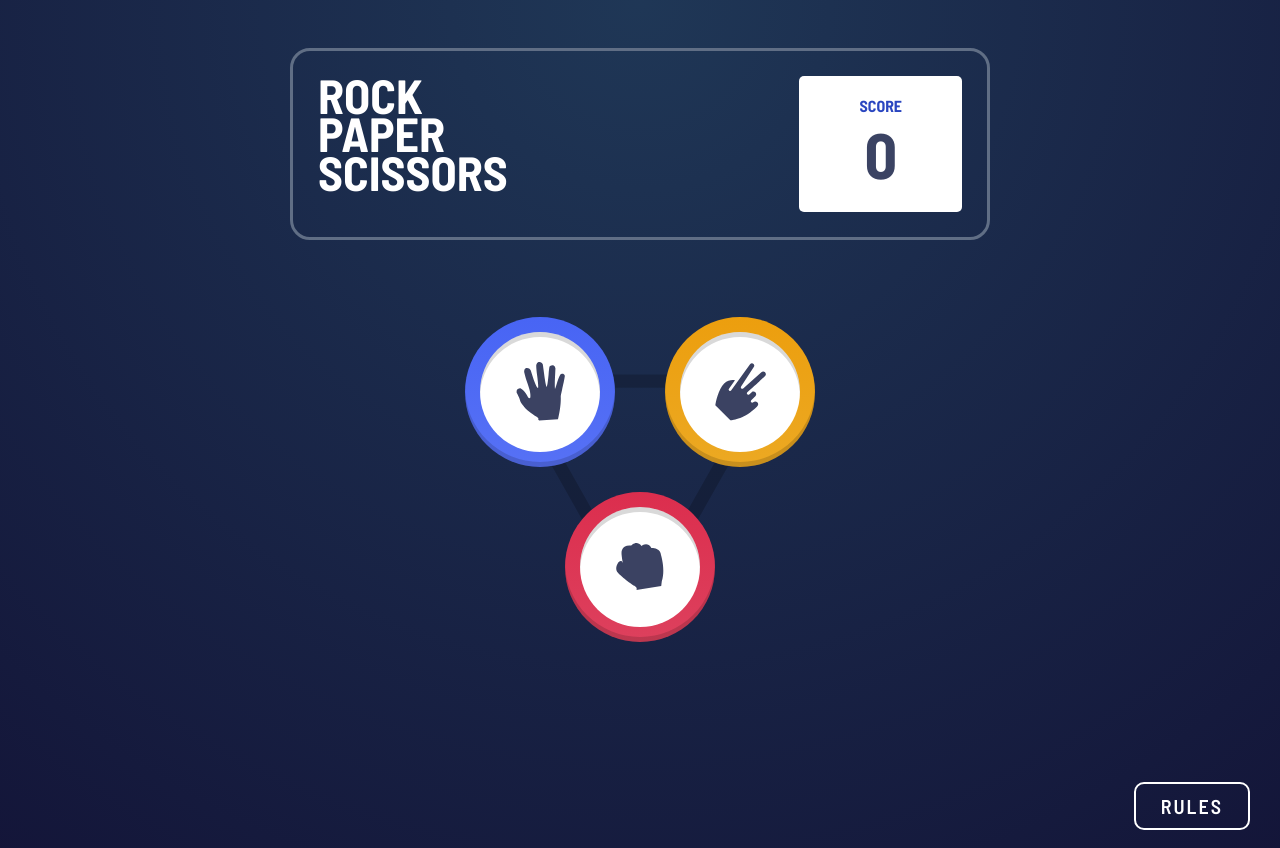
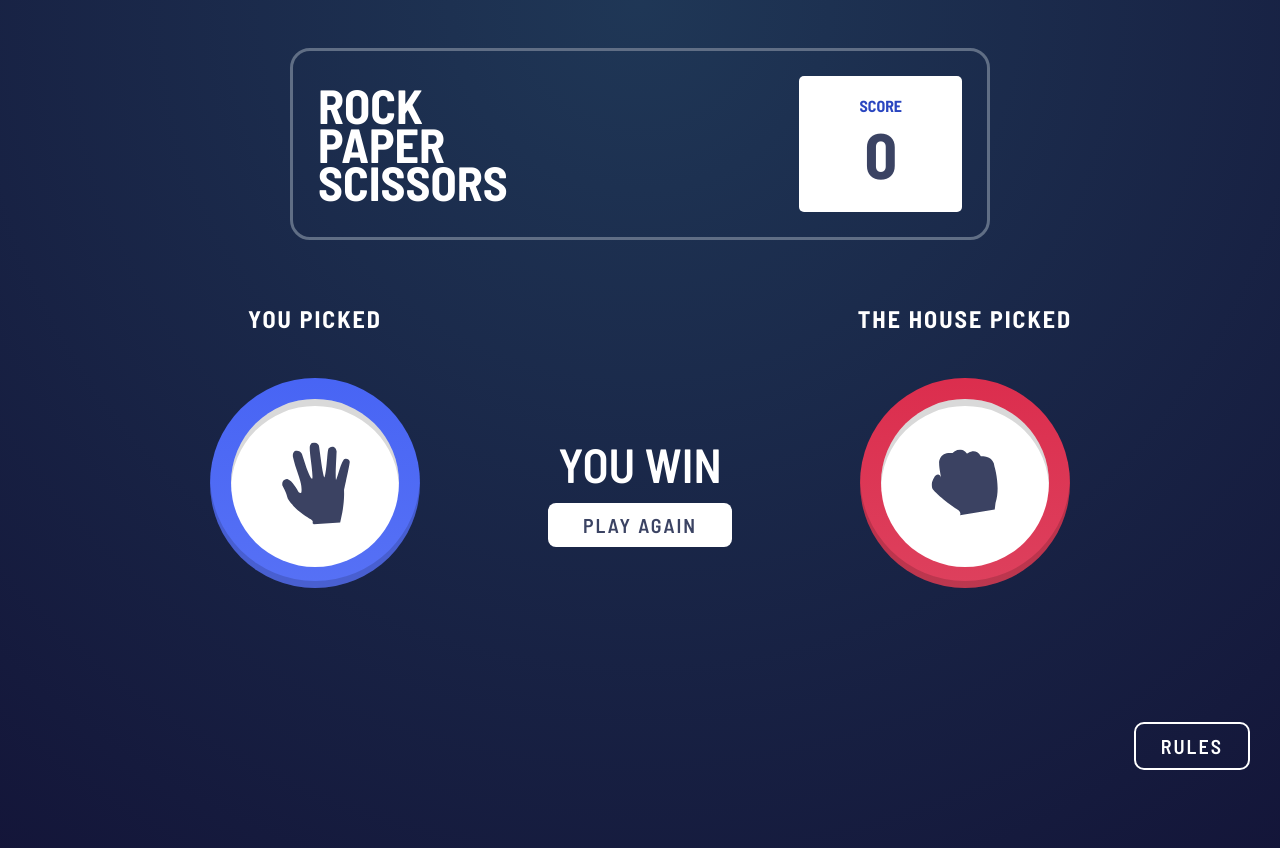
Before and after one commit to jfosu/rock-paper-scissors-master, a plain HTML site: page index.html in a window 1280 px wide. Both pictures are taken after a click on the button 540 px from the left and 391 px from the top of the page. Drawn offline with Linux system fonts and the light colour scheme.

Commit message:
Desktop step3

```diff
--- a/index.html
+++ b/index.html
@@ -25,26 +25,54 @@
       </div>
     </header>
 
-    <main>
-      <button class="btn-circle btn-paper">
+    <main id="main">
+      <button class="btn-circle btn-paper pick"
+      data-choice="paper">
         <span class="wrapper">
           <img src="./images/icon-paper.svg" alt="paper">
         </span>
       </button>
-      <button class="btn-circle btn-scissors">
+      <button class="btn-circle btn-scissors pick"
+      data-choice="scissors">
         <span class="wrapper">
           <img src="./images/icon-scissors.svg" alt="scissors">
         </span>
       </button>
+      <button class="btn-circle btn-rock pick"
+      data-choice="rock">
+        <span class="wrapper">
+          <img src="./images/icon-rock.svg" alt="rock">
+        </span>
+      </button>
+    </main>
+
+
+    <button class="btn-rules">
+      Rules
+    </button>
+  </div>
+
+  <div class="selection" id="selection">
+    <div>
+      <h2>You picked</h2>
+      <button class="btn-circle btn-paper">
+        <span class="wrapper">
+          <img src="./images/icon-paper.svg" alt="rock">
+        </span>
+      </button>
+    </div>
+    <div class="between-circles">
+      <p class="big-text">You <span id="win">win</span></p>
+      <button class="btn" id="reset">Play again</button>
+    </div>
+    <div>
+      <h2>The house picked</h2>
       <button class="btn-circle btn-rock">
         <span class="wrapper">
           <img src="./images/icon-rock.svg" alt="rock">
         </span>
       </button>
-    </main>
-    <button class="btn-rules">
-      Rules
-    </button>
+    </div>
   </div>
 
 </body>
--- a/script.js
+++ b/script.js
@@ -0,0 +1,51 @@
+const buttons = document.querySelectorAll('.pick');
+const scoreEl = document.getElementById('score');
+const main = document.getElementById('main');
+const selection = document.getElementById('selection');
+const reset = document.getElementById('reset')
+
+const choices = ['paper', 'rock', 'scissors'];
+
+let score = 0;
+let userChoice = undefined;
+
+buttons.forEach((button) => {
+    button.id
+    button.addEventListener('click', () => {
+        userChoice = button.getAttribute('data-choice');
+
+        checkWinner();
+    })
+})
+
+reset.addEventListener('click', () => {
+    main.style.display = 'flex';
+    selection.style.display = 'none';
+})
+
+function checkWinner() {
+    const computerChoice = pickRandomChoice();
+
+    if (userChoice === computerChoice) {
+        //DRAW
+    } else if (userChoice === 'paper' && computerChoice === 'rock' || userChoice === 'rock' && computerChoice === 'scissors' || userChoice === 'scissors' && computerChoice === 'paper') {
+        updateScore(1);
+    } else {
+        updateScore(-1);
+    }
+
+    main.style.display = 'none';
+    selection.style.display = 'flex';
+}
+
+
+function updateScore(value) {
+    score += value;
+
+    scoreEl.innerText = score;
+}
+
+function pickRandomChoice() {
+    return choices[Math.floor(Math.random() * choices.length)]
+    ;
+}
--- a/style.css
+++ b/style.css
@@ -23,6 +23,7 @@ header {
     border: 3px solid hsl(217, 16%, 45%);
     border-radius: 20px;
     display: flex;
+    align-items: center;
     justify-content: space-between;
     padding: 25px;
     margin-top: 48px;
@@ -34,6 +35,11 @@ h1 {
     line-height: 0.8;
     display: flex;
     flex-direction: column;
+    text-transform: uppercase;
+}
+
+h2 {
+    letter-spacing: 2px;
     text-transform: uppercase;
 }
 
@@ -68,7 +74,7 @@ h4 {
     text-transform: uppercase;
     letter-spacing: 2px;
     position: fixed;
-    bottom: -30px;
+    bottom: 30px;
     right: 30px;
 }
 
@@ -100,9 +106,18 @@ main::before {
     border: none;
     border-radius: 50%;
     box-shadow: inset 0 -5px rgba(0, 0, 0, 0.15);
+    cursor: pointer;
     margin: 0 25px;
     height: 150px;
     width: 150px;
+}
+
+.btn-circle:focus {
+    outline: none;
+}
+
+.btn-circle:active {
+    transform: scale(0.9);
 }
 
 .btn-circle .wrapper {
@@ -139,3 +154,45 @@ main::before {
         hsl(349, 70%, 56%)
     );
 }
+
+.btn {
+    border: none;
+    background-color: #fff;
+    color: hsl(229, 25%, 31%);
+    font-size: 20px;
+    font-family: inherit;
+    padding: 10px 35px;
+    letter-spacing: 2px;
+    text-transform: uppercase;
+    border-radius: 8px;
+}
+
+.selection {
+    display: none;
+    align-items: center;
+    justify-content: space-between;
+    text-align: center;
+    width: 900px;
+    max-width: 100%;
+    margin: 0 auto;
+}
+
+.selection h2 {
+    margin-bottom: 25px;
+}
+
+.selection .btn-circle {
+    margin: 50px;
+    transform: scale(1.4);
+}
+
+.between-circles {
+    margin-top: 80px;
+}
+
+.big-text {
+    font-size: 3rem;
+    margin: 0 0 20px;
+    line-height: 0.8;
+    text-transform: uppercase;
+}
```
